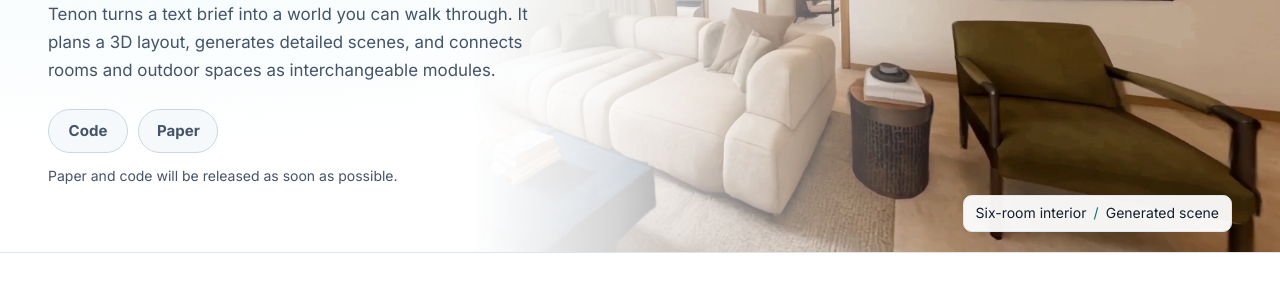
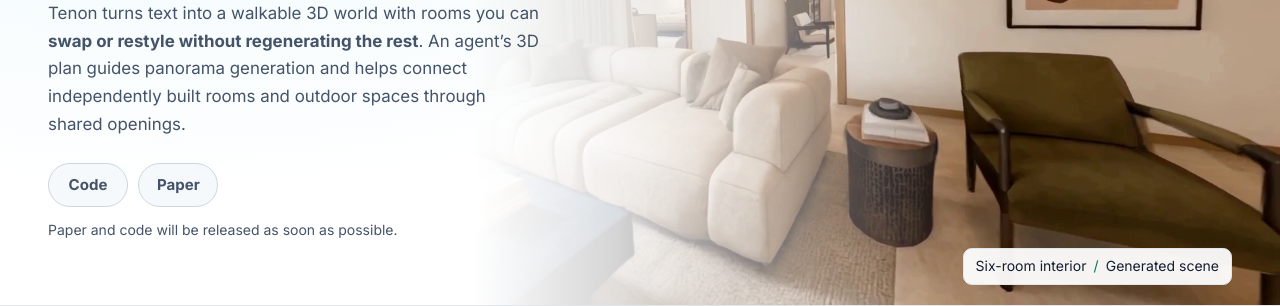
Before and after one commit to YuyangYin/Tenon_Web, a plain HTML site: page index.html in a window 1280 px wide. Shown: the part 376-682 px from the top of the page. Drawn offline with Linux system fonts and the light colour scheme.

Commit message:
Highlight modular worlds in the Tenon introduction

```diff
--- a/index.html
+++ b/index.html
@@ -4,7 +4,7 @@
   <meta charset="utf-8">
   <meta name="viewport" content="width=device-width, initial-scale=1">
   <meta name="color-scheme" content="light">
-  <meta name="description" content="Tenon plans, generates, and assembles navigable 3D worlds from text briefs.">
+  <meta name="description" content="Tenon turns text into walkable 3D worlds with rooms that can be swapped or restyled independently.">
   <title>Tenon · Planning, Generating, and Assembling Composable 3D Worlds</title>
   <link rel="stylesheet" href="styles.css?v=indoor">
 </head>
@@ -26,7 +26,7 @@
       <div class="shell hero-inner">
         <div class="hero-copy">
           <h1 id="project-title"><span class="project-name">Tenon</span> Planning, Generating, and Assembling Composable 3D Worlds</h1>
-          <p class="intro">Tenon turns a text brief into a world you can walk through. It plans a 3D layout, generates detailed scenes, and connects rooms and outdoor spaces as interchangeable modules.</p>
+          <p class="intro">Tenon turns text into a walkable 3D world with rooms you can <strong>swap or restyle without regenerating the rest</strong>. An agent’s 3D plan guides panorama generation and helps connect independently built rooms and outdoor spaces through shared openings.</p>
           <div class="project-resources" role="group" aria-label="Project resources">
             <button class="resource-button" type="button" aria-describedby="release" disabled>Code</button>
             <button class="resource-button" type="button" aria-describedby="release" disabled>Paper</button>
```
